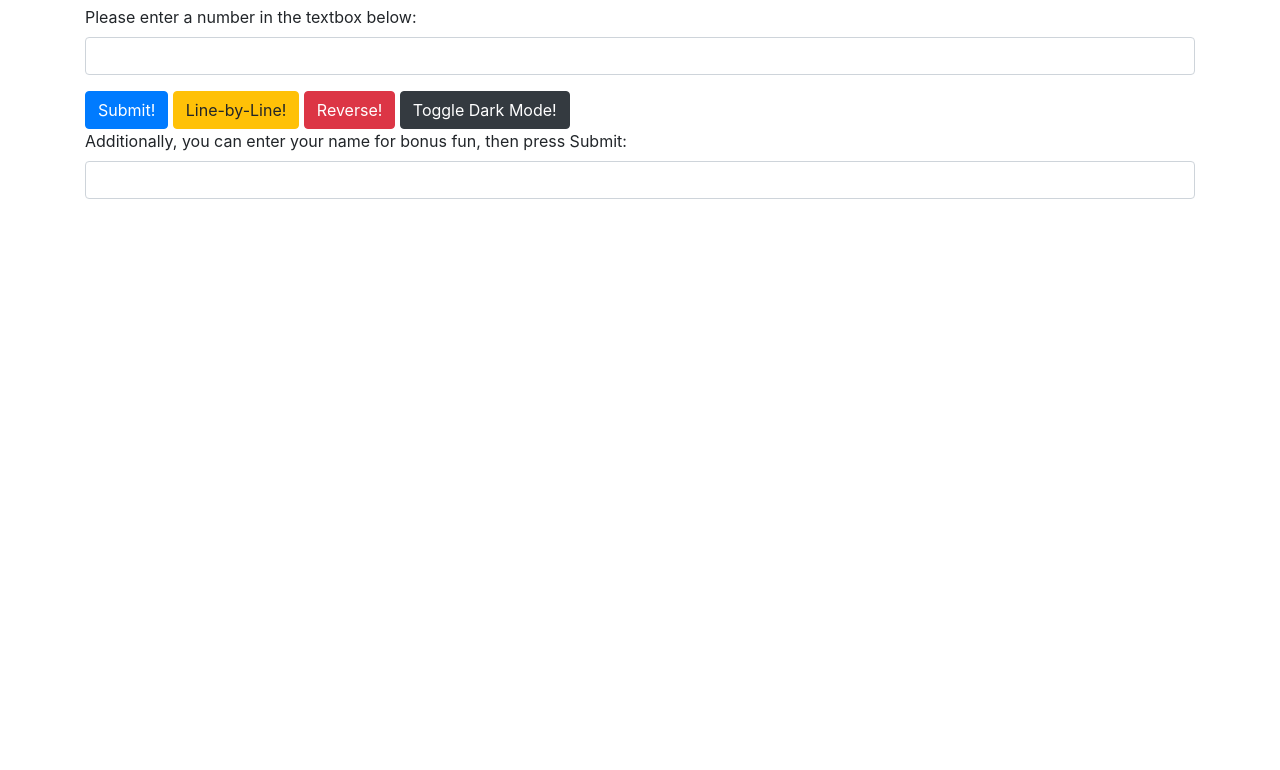
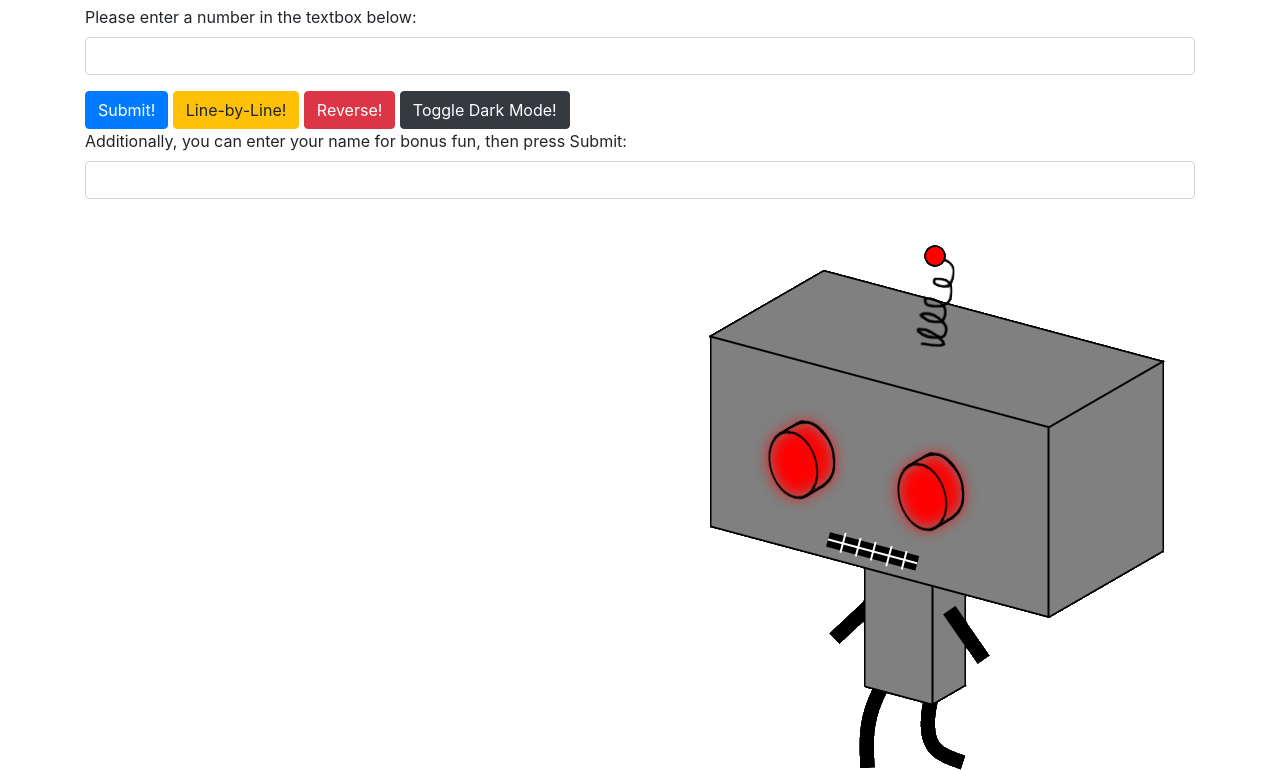
Before and after one commit to KirbyPaint/EC-W3-independent-project, a plain HTML site: page index.html in a window 1280 px wide. Shown: the part 51-821 px from the top of the page. Before the commit the page ends 800 px from the top, so only its background shows below. Drawn offline with Linux system fonts and the light colour scheme.

Commit message:
add roboger image to page

```diff
--- a/css/styles.css
+++ b/css/styles.css
@@ -15,3 +15,8 @@ html, body {
   background-color: black;
   color: white;
 }
+
+img {
+  float: right;
+  margin: 30px;
+}
--- a/index.html
+++ b/index.html
@@ -24,6 +24,7 @@
         <input id="inputName" class="form-control" type="text">
       </div>
     </form>
+    <img src="img/roboger.png">
     <div class="return">
 
     </div>
```
